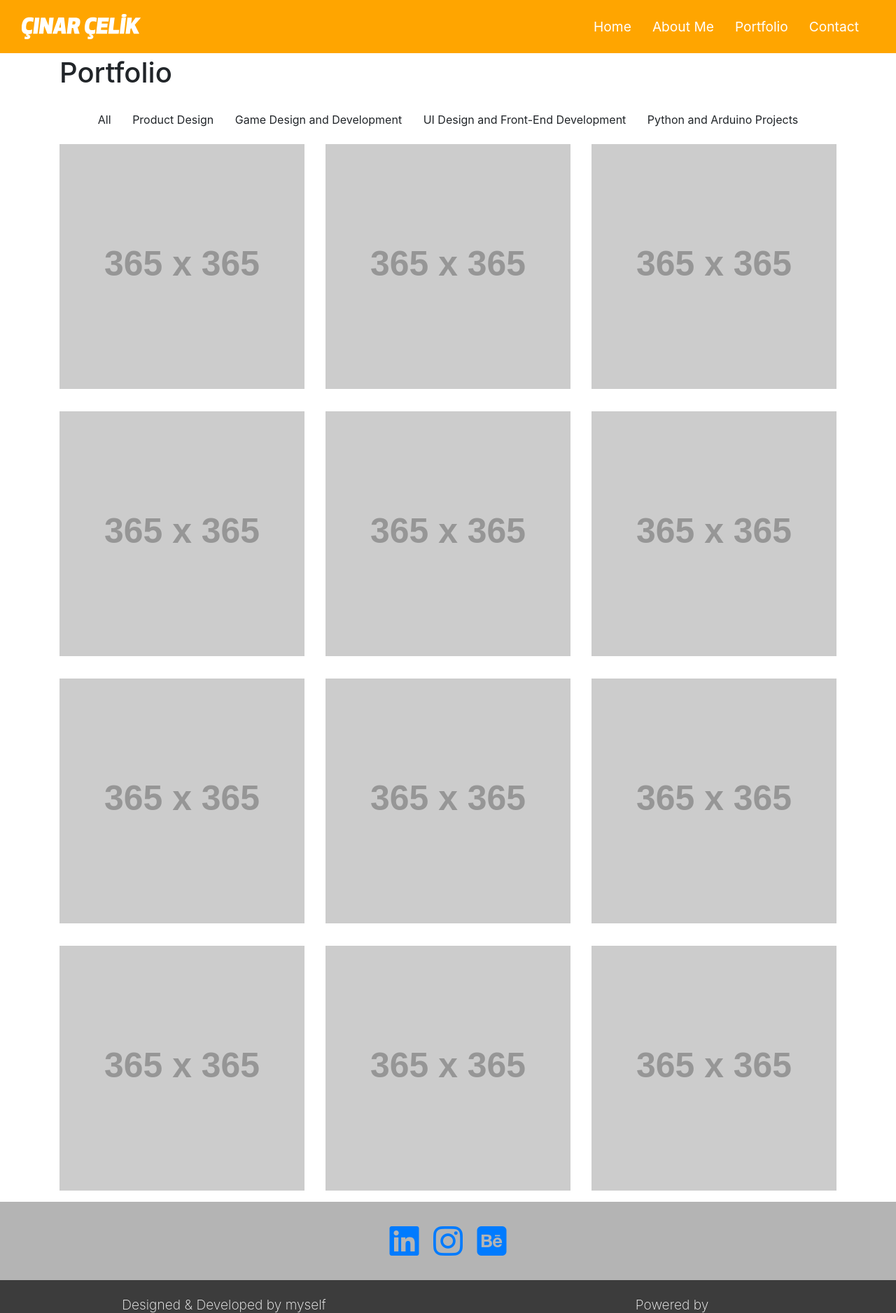
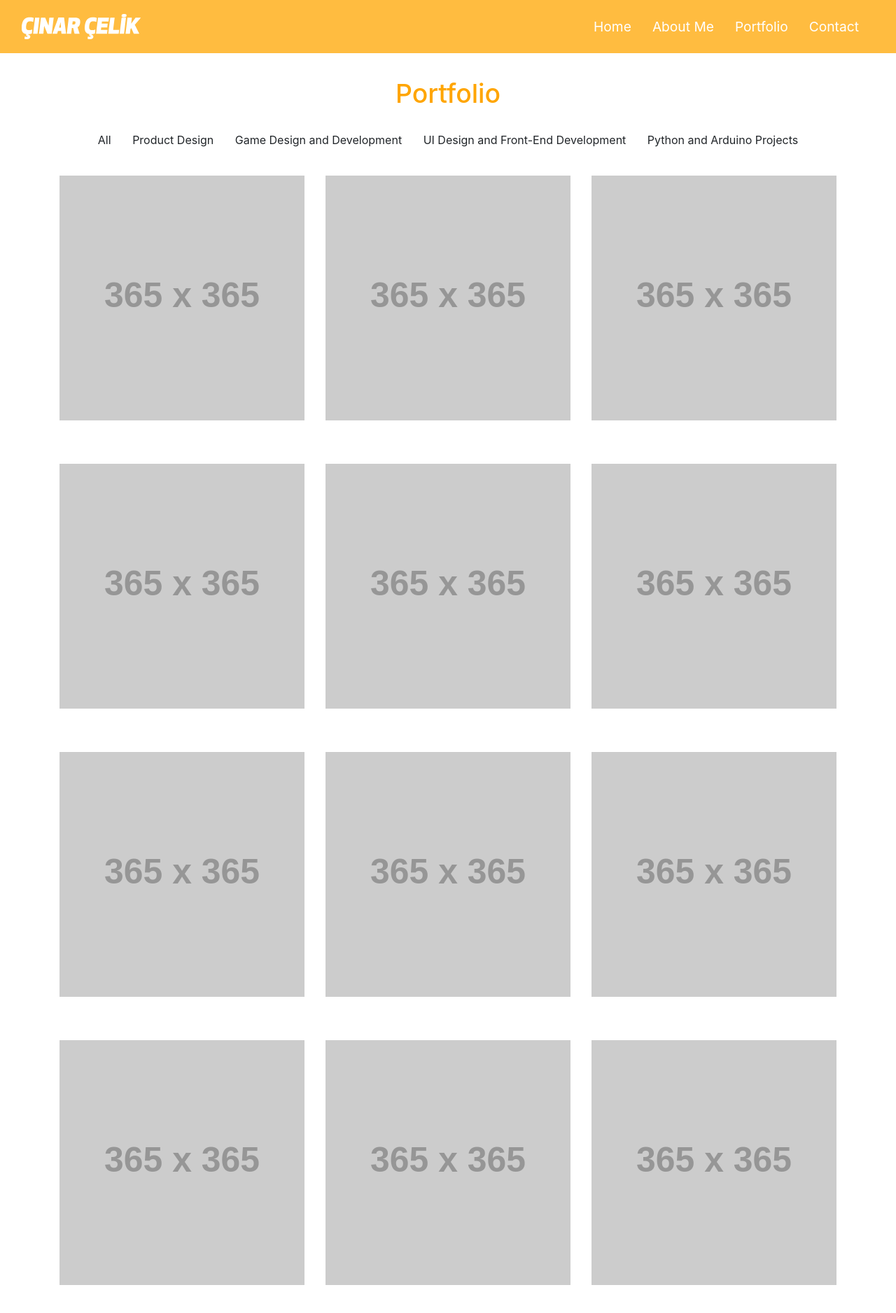
Before and after one commit to cinarcelik/MainWebsite, a PHP site: page /en/portfolio.html in a window 1280 px wide. Shown: the top 1877 px of the page at 70% size. Run offline with PHP 8.4, Linux system fonts and the light colour scheme; grey boxes labelled with a size stand in for pictures from a placeholder-image service; some libraries are stand-ins or nearby versions.

Commit message:
Update style.css

```diff
--- a/style.css
+++ b/style.css
@@ -1,20 +1,19 @@
 
-/* --- FONT IMPORT FROM GOOGLE --- */
+/* ---========== FONT IMPORT FROM GOOGLE ==========--- */
 @import url('https://fonts.googleapis.com/css?family=Titillium+Web:200,400,600,700&display=swap');
 
 
-/* --- BODY & HTML --- */
+/* ---========== BODY & HTML ==========--- */
 html, body {
     font-family: 'Titillium Web', sans-serif;
-    padding-top: 2rem;
     height: 100%;
     width: 100%;
 }
 
 
-/* --- NAVIGATION BAR --- */
+/* ---========== NAVIGATION BAR ==========--- */
 .navbar {
-    background-color: orange;
+    background-color: rgba(255, 166, 0, 0.75);
     padding: .2rem 1.5rem;
     position: fixed;
     width: 100%;
@@ -36,16 +35,18 @@
     border-color: white;
   }
 
-/* --- WELCOME --- */
+/* ---========== WELCOME ==========--- */
 .welcome {
     background-image: url("img/Artboard1.png");
     background-repeat: no-repeat;
     background-size: cover;
+    height: 100%;
     padding: 2rem;
 }
 .welcome h1 {
     font-size: 400%;
     font-weight: 400;
+    padding-top: 4rem;
     padding-bottom: 2rem;
 }
 .welcome hr.first {
@@ -66,7 +67,7 @@
 }
 
 
-/*--- FIXED BG IMG --*/
+/* ---========== FIXED BACKGROUND IMAGE ==========--- */
 figure {
     position: relative;
     width: 100%;
@@ -97,7 +98,7 @@
 }
 
 
-/* --- WHAT I DO --- */
+/* ---========== WHAT I DO ==========--- */
 .what-i-do {
     padding-top: 2rem;
     padding-bottom: 2rem;
@@ -126,16 +127,18 @@
 }
 
 
-/* --- ABOUT ME ---*/
+/* ---========== ABOUT ME ==========--- */
 .aboutme {
-    padding: 1.5rem;
+    padding-top: 6rem;
+    padding-left: 1.5rem;
+    padding-right: 1.5rem;
 }
 .photo {
     max-width: 100%;
 }
 
 
-/* --- MY TOOLKIT --- */
+/* ---========== MY TOOLKIT ==========--- */
 .toolkit {
     background-color: whitesmoke;
     padding-top: 2rem;
@@ -164,8 +167,61 @@
 }
 
 
-/* --- CONTACT FORM --- */
+/* ---========== PORTFOLIO ==========--- */
+.portfolio-title
+{
+    padding-top: 6rem;
+    font-size: 28pt;
+    color: orange;
+    text-align: center;
+    font-weight: 500;
+}
+.portfolio-title:after {
+    content: "";
+    position: absolute;
+    width: 7.5%;
+    left: 46.5%;
+}
+.filter-button
+{
+    font-size: 20pt;
+    border: 1px solid orange;
+    border-radius: 5px;
+    text-align: center;
+    color: orange;
+    margin-bottom: 1rem;
+
+}
+.filter-button:hover
+{
+    font-size: 20pt;
+    border: 1px solid orange;
+    border-radius: 5px;
+    text-align: center;
+    color: #ffffff;
+    background-color: white;
+
+}
+.btn-default:active .filter-button:active
+{
+    background-color: orange;
+    color: white;
+}
+
+.port-image
+{
+    width: 100%;
+}
+
+.portfolio_item
+{
+    margin-bottom: 30px;
+}
+
+
+/* ---========== CONTACT ==========--- */
 .contact {
+    padding-top: 6rem;
     background: white;
 }
 .contact h3 {
@@ -178,7 +234,7 @@
 }
 
 
-/* --- SOCIAL MEDIA --- */
+/* ---========== SOCIAL MEDIA ==========--- */
 .social {
     background-color: rgb(180, 180, 180);
     padding: 1rem;
@@ -188,7 +244,7 @@
 }
 
 
-/* --- FOOTER --- */
+/* ---========== FOOTER ==========--- */
 footer {
     background-color: rgb(60, 60, 60);
     color: white;
@@ -203,7 +259,7 @@
 }
 
 
-/*--- MEDIA QUERIES --*/
+/* ---========== MEDIA QUERIES ==========--- */
 @media (max-width: 992px) {
 
 }
@@ -215,7 +271,7 @@
 }
 
 
-/*--- Bootstrap Padding Fix --*/
+/* ---========== Bootstrap Padding Fix ==========--- */
 [class*="col-"] {
     padding: 1rem;
 }
```
